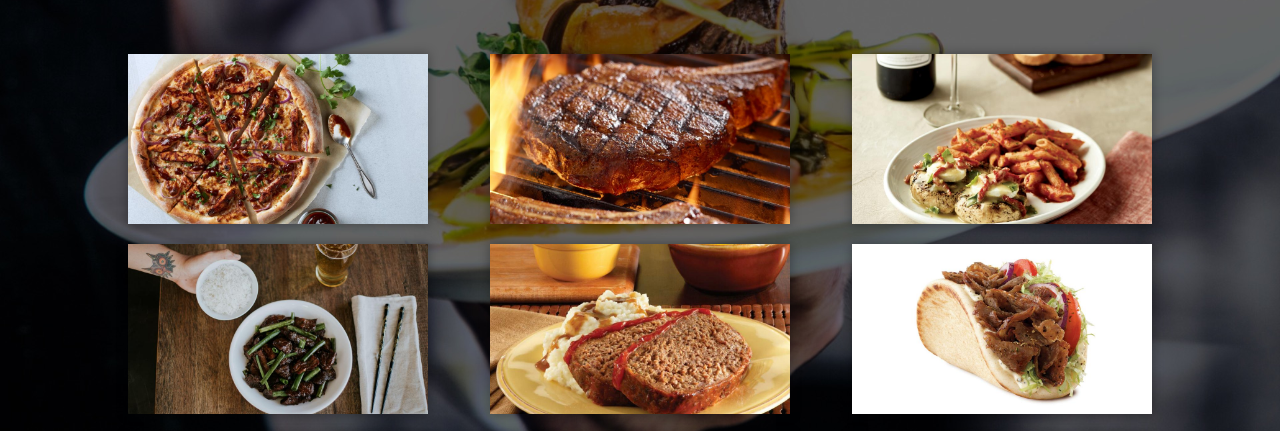
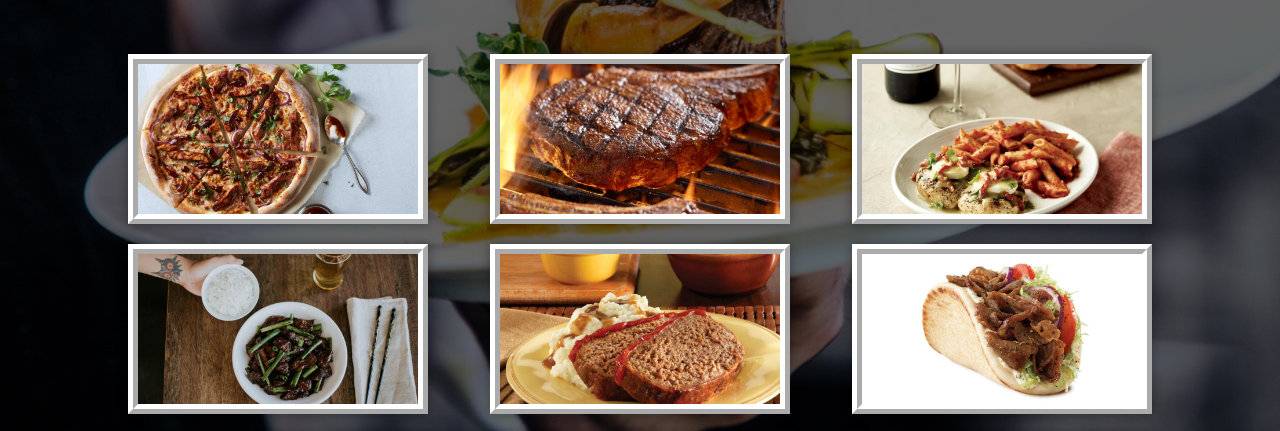
Before and after one commit to Abdulbosit-AiM/adare-complete, a plain HTML site: page menu.html in a window 1280 px wide. Shown: the part 356-787 px from the top of the page. Drawn offline with Linux system fonts and the light colour scheme.

Commit message:
add ridge border for menu items

```diff
--- a/css/style.css
+++ b/css/style.css
@@ -93,6 +93,7 @@ footer p {
     background-size: cover;
     box-shadow: 0 0 10px 1px rgba(0, 0, 0, 0.3);
     transition: all .3s ease-out;
+    border: 10px ridge white;
 }
 .menu .dish:hover {
     box-shadow: 0 0 10px 3px rgba(0, 0, 0, 0.6);
```
